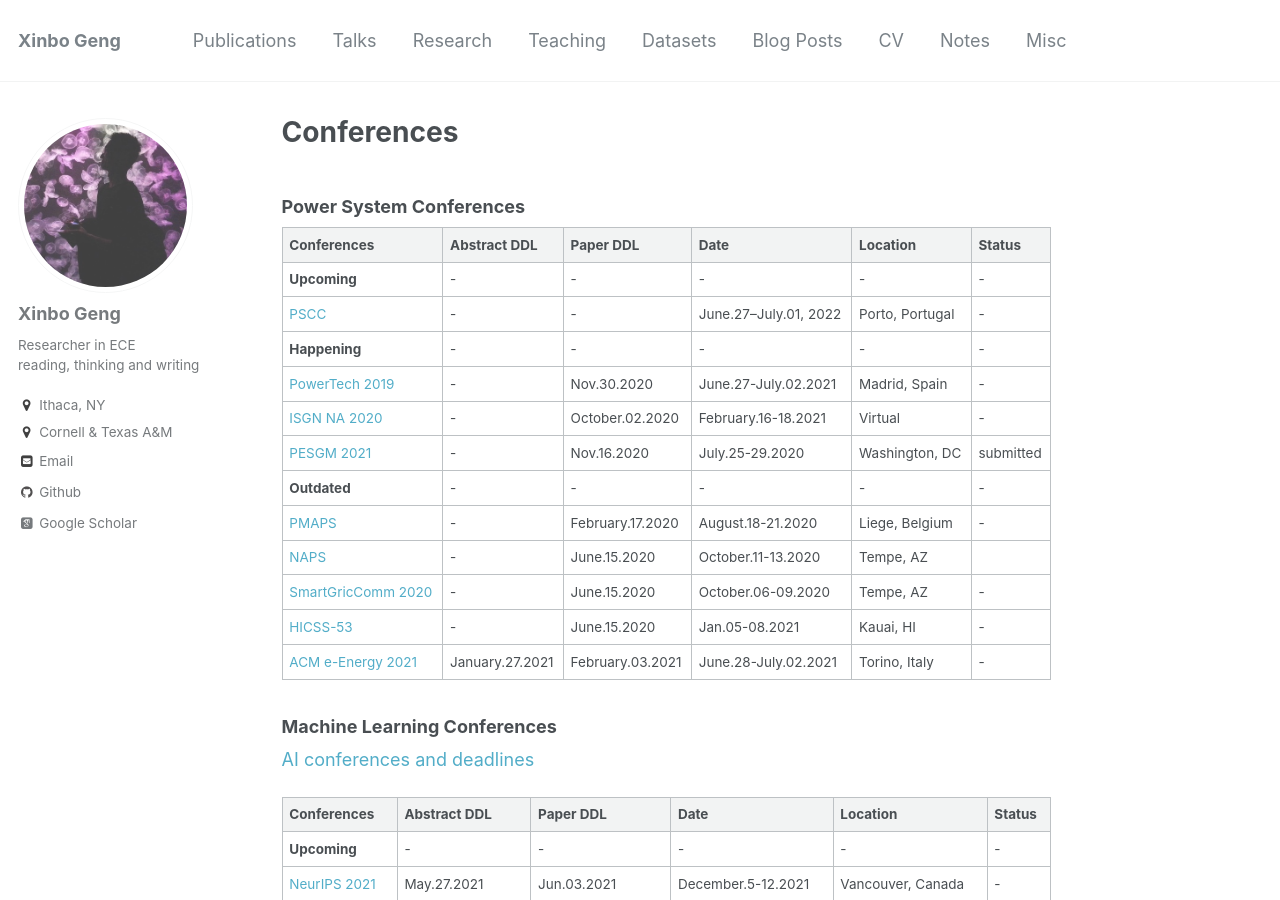
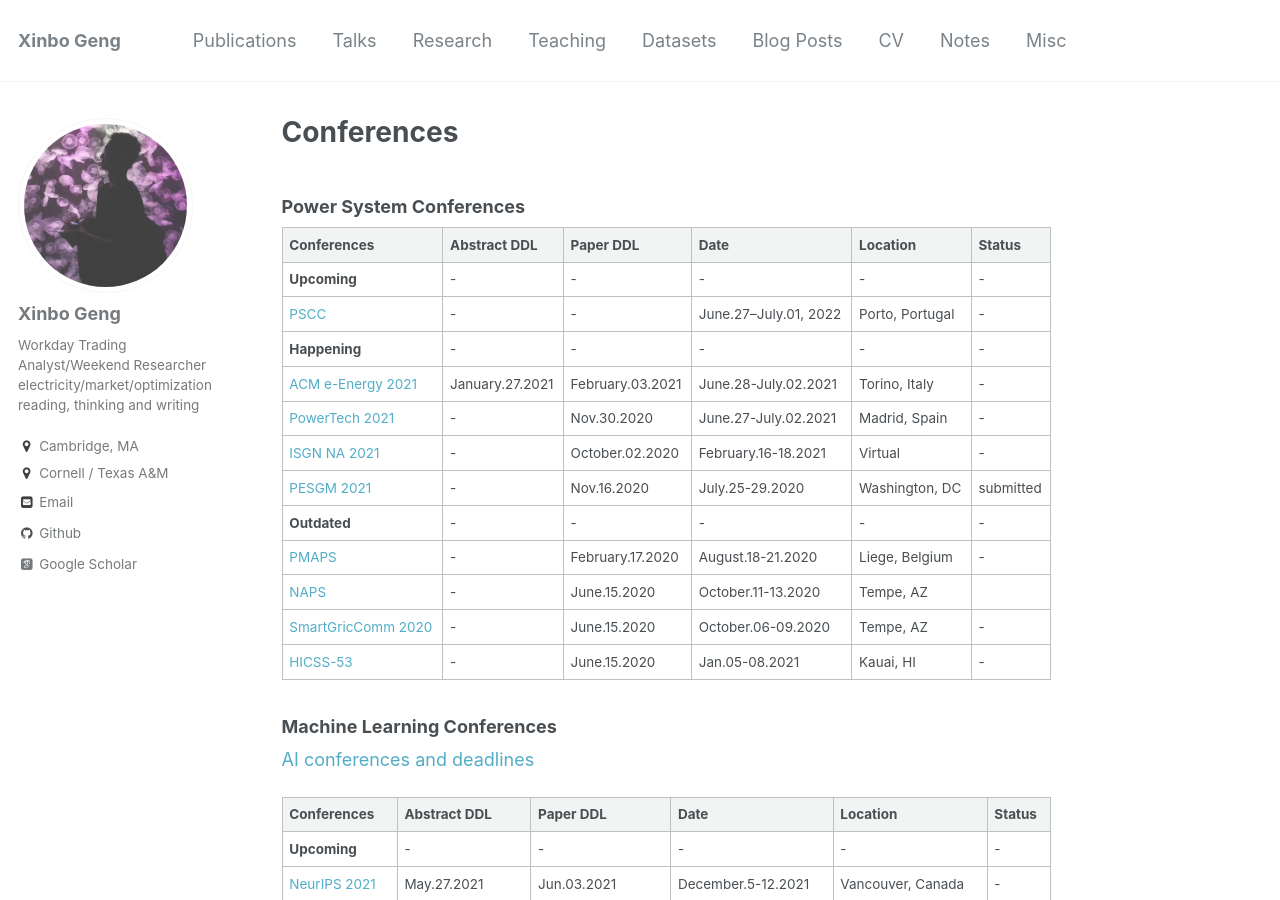
Before and after one commit to xb00dx/xb00dx.github.io, a Jekyll site: the page built from _pages/conf.md, in a window 1280 px wide and 900 px high. Built offline with Jekyll 4.4.1, drawn with Linux system fonts in a browser that asks for light colours; some web fonts are replaced.

Commit message:
update bio

```diff
--- a/_config.yml
+++ b/_config.yml
@@ -81,11 +81,11 @@ analytics:
 author:
   name             : "Xinbo Geng"
   avatar           : "profile.png"
-  bio              : "Researcher in ECE<br>reading, thinking and writing"
-  location         : "Ithaca, NY"
-  employer         : "Cornell & Texas A&M"
+  bio              : "Workday Trading Analyst/Weekend Researcher<br>electricity/market/optimization<br>reading, thinking and writing"
+  location         : "Cambridge, MA"
+  employer         : "Cornell / Texas A&M"
   googlescholar    : "https://scholar.google.com/citations?user=9GQBojYAAAAJ&hl=en&oi=ao"
-  email            : "xbgeng@tamu.edu"
+  email            : "xbgeng.energy@gmail.com"
   uri              :
   bitbucket        :
   codepen          :
--- a/_pages/conf.md
+++ b/_pages/conf.md
@@ -15,15 +15,16 @@ redirect_from:
 | **Upcoming**   | -            | - | -   | - | - |
 |  [PSCC](https://pscc-central.epfl.ch/next-pscc)     |  -    |  -   |         June.27–July.01, 2022            |      Porto, Portugal        |              - |
 | **Happening**   | -            | - | -   | - | - |
-| [PowerTech 2019](https://www.powertech2021.com/)       | -           |   Nov.30.2020    |  June.27-July.02.2021    | Madrid, Spain |    -           |
-| [ISGN NA 2020](https://ieee-isgt.org/)      | -            |   October.02.2020      |  February.16-18.2021                  |          Virtual    |         -          |
+| [ACM e-Energy 2021](https://energy.acm.org/conferences/eenergy/2021/)       | January.27.2021            |    February.03.2021     |  June.28-July.02.2021    | Torino, Italy |    -           |
+| [PowerTech 2021](https://www.powertech2021.com/)       | -           |   Nov.30.2020    |  June.27-July.02.2021    | Madrid, Spain |    -           |
+| [ISGN NA 2021](https://ieee-isgt.org/)      | -            |   October.02.2020      |  February.16-18.2021                  |          Virtual    |         -          |
 | [PESGM 2021](http://pes-gm.org)  | -            | Nov.16.2020 | July.25-29.2020 | Washington, DC | submitted  |
 | **Outdated**   | -            | - | -   | - | - |
 | [PMAPS](http://aimontefiore.org/PMAPS2020/index.php)   | -            |    February.17.2020          |    August.18-21.2020      |         Liege, Belgium     |                   - |
 | [NAPS](https://ecee.engineering.asu.edu/naps-2020/)   | -            |    June.15.2020       |        October.11-13.2020             |    Tempe, AZ        |                  |
 | [SmartGricComm 2020](https://sgc2020.ieee-smartgridcomm.org/)       | -            |   June.15.2020     |  October.06-09.2020    | Tempe, AZ |    -           |
 | [HICSS-53](http://hicss.hawaii.edu/tracks-and-minitracks/authors/)                 | -            | June.15.2020 | Jan.05-08.2021      | Kauai, HI      | - |
-| [ACM e-Energy 2021](https://energy.acm.org/conferences/eenergy/2021/)       | January.27.2021            |    February.03.2021     |  June.28-July.02.2021    | Torino, Italy |    -           |
+
 
 ### Machine Learning Conferences
 
```
Also changed, not shown: _pages/notes.md (+2 -0 lines), _posts/2012-08-14-blog-post-1.md (deleted, +0 -47 lines), _posts/2021-04-13-Science-as-a-Vocation.md (+1 -1 lines), _pages/about.md (line endings or trailing spaces).
